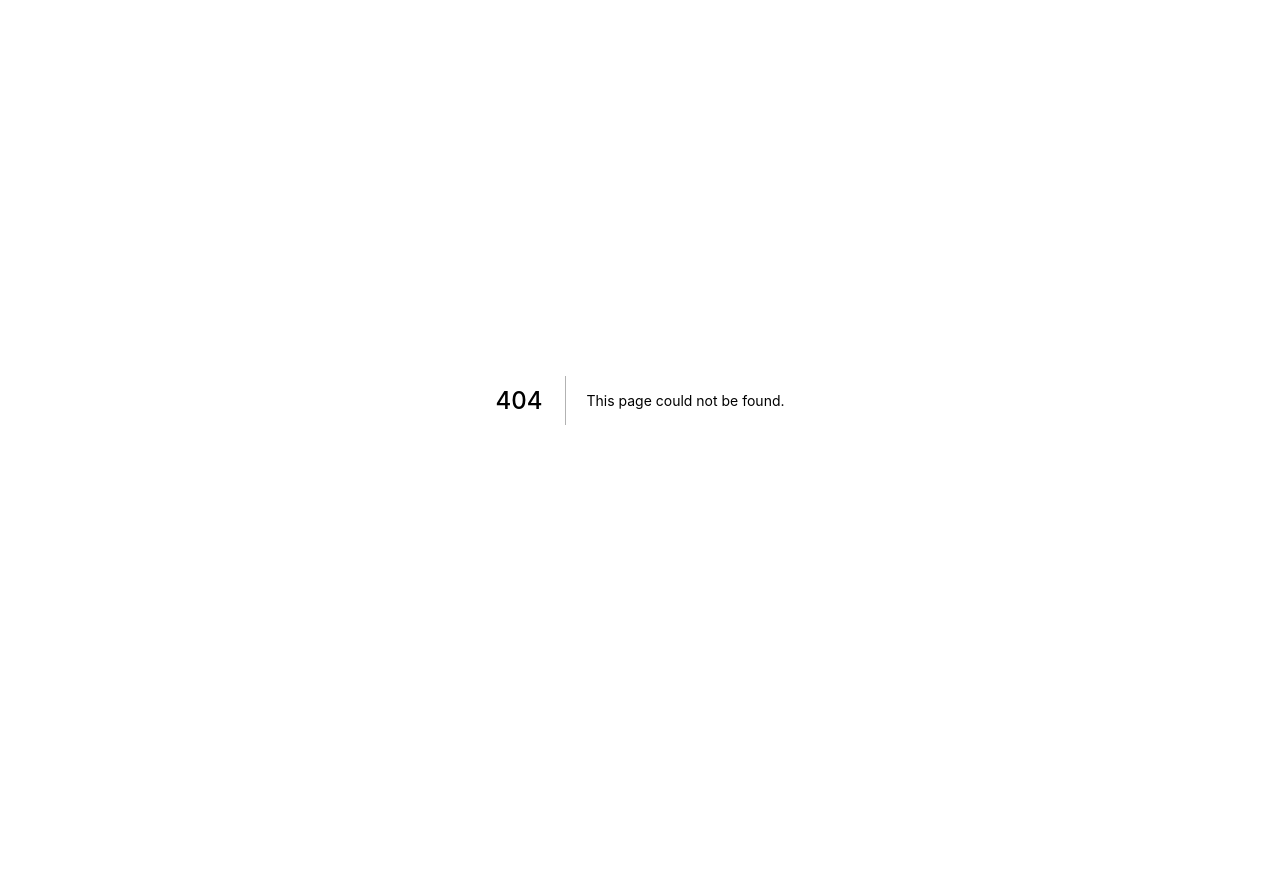
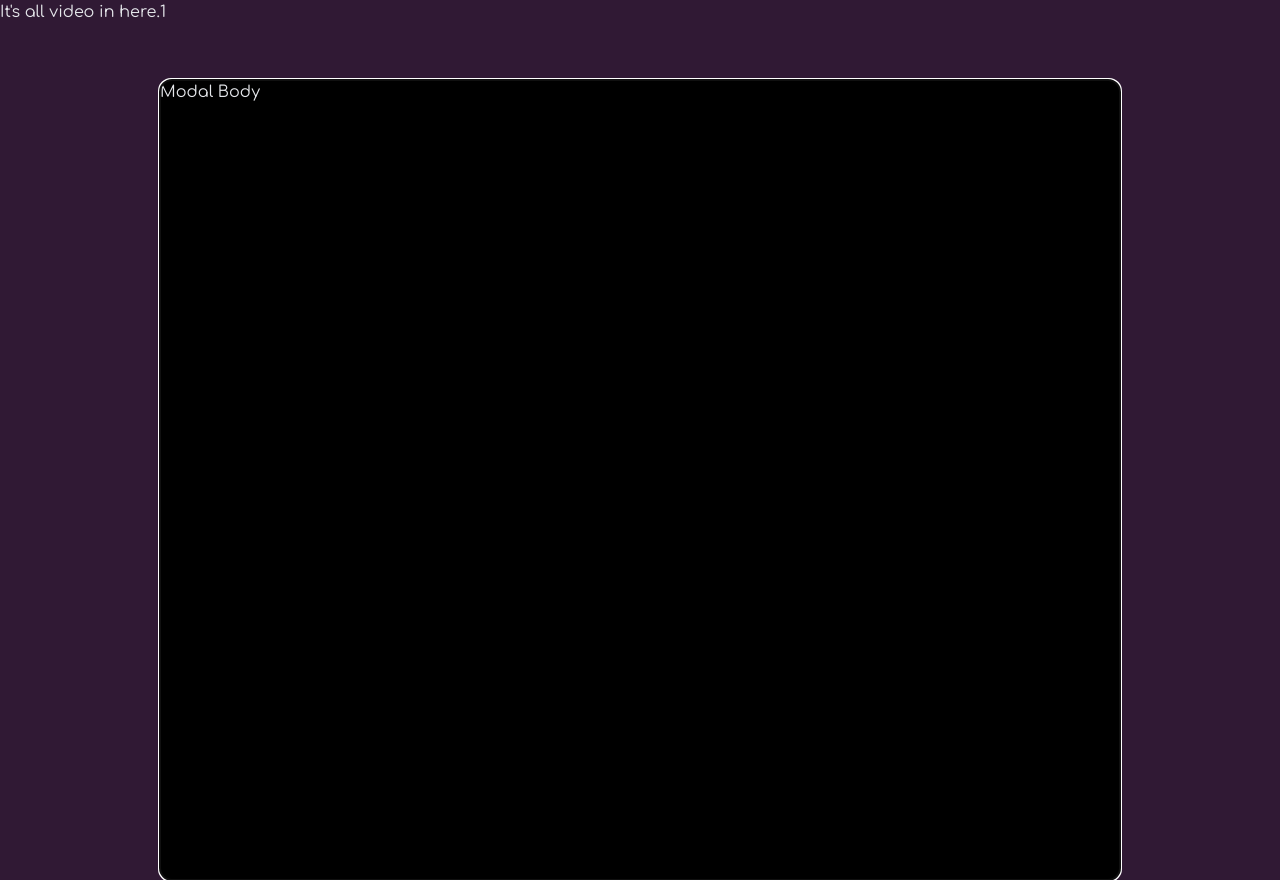
Before and after one commit to MegaUltra/mega-hulu-clone, a Next.js app: page /video/1 in a window 1280 px wide. Before the commit this address had no page. Before the commit the page ends 800 px from the top, so only its background shows below. Built offline with nearby package versions, Linux system fonts and the light colour scheme.

Commit message:
Added YouTubeVideoPlayer to id modal

```diff
--- a/components/Banner.tsx
+++ b/components/Banner.tsx
@@ -1,11 +1,13 @@
 import { PlayIcon } from "@heroicons/react/solid";
 import Image from "next/image";
+import { useRouter } from "next/router";
 
-
-function Banner( { title, description, imgUrl } ) {
+function Banner( { title, description, imgUrl, videoId } ) {
+    const router = useRouter()
 
     const handleOnPlay = () => {
         console.log("handleOnPlay");
+        router.push(`video/${videoId}`)
     };
 
   return (
--- a/components/SectionCards.tsx
+++ b/components/SectionCards.tsx
@@ -1,3 +1,4 @@
+import Link from "next/link"
 import Card from "./Card"
 
 
@@ -12,7 +13,10 @@ function SectionCards({ title, videos = [] }) {
         <div className="flex space-x-6 overflow-y-hidden overflow-x-scroll scrollbar-hide p-2 -m-2">
 
         {videos.map((video, idx) =>{
-                return <Card id={idx} imgUrl={video.imgUrl} title={video.title} description={video.description} date={video.date}/>
+                return
+                <Link href={`/video/{videoId}`}>
+                <Card id={idx} imgUrl={video.imgUrl} title={video.title} description={video.description} date={video.date}/>
+                </Link>
         })}
         </div>
         </section>
--- a/components/youtubePlayer.js
+++ b/components/youtubePlayer.js
@@ -7,10 +7,11 @@ const YoutubeVideoPlayer = (props) => {
     const url = `https://www.youtube.com/watch?v=${id}`;
 
     return (
-        <div className="relative" style={{paddingTop: '56.25%'}}>
+        <div className="relative pt-[56.25%]">
             <ReactPlayer
             url={url}
             playing={playing}
+            controls={true}
             width="100%"
         height="100%"
         className="absolute inset-0 w-full h-full"
--- a/package.json
+++ b/package.json
@@ -15,6 +15,7 @@
     "react": "17.0.2",
     "react-dom": "17.0.2",
     "react-flip-move": "^3.0.4",
+    "react-modal": "^3.14.4",
     "react-player": "^2.10.0",
     "tailwind-scrollbar-hide": "^1.1.7"
   },
--- a/pages/index.tsx
+++ b/pages/index.tsx
@@ -48,7 +48,9 @@ const Home: NextPage = ({ shortVideos, featureVideos, musicVideos, promoVideos,
 <main className='pb-16'>
      <Navbar username="poopins" />
 
-     <Banner title='Mega Ultra Studios' description="Mega Ultra Studios creates short and feature length films, promotional videos, and music videos. Let's make it weird." imgUrl='/images/background.jpg' />
+     <Banner
+     videoId="490aKBEbxEA"
+     title='Mega Ultra Studios' description="Mega Ultra Studios creates short and feature length films, promotional videos, and music videos. Let's make it weird." imgUrl='/images/background.jpg' />
 
      {/* <Card title='Left for Dead' description="Tough girls with knives. Exploitation." date="2014"
      imgUrl='/images/lfd-thumb.jpg'
--- /dev/null
+++ b/pages/video/[videoId].js
@@ -0,0 +1,27 @@
+import { useRouter } from "next/router"
+import ReactModal from 'react-modal'
+import { YoutubeVideoPlayer } from '../../components/youtubePlayer'
+
+
+const Video = () => {
+    const router = useRouter()
+
+    console.log({ router })
+    return <div>
+        It's all video in here.
+        {router.query.videoId}
+        <ReactModal
+        isOpen={true}
+        contentLabel="Watch the demo"
+        onRequestClose={() => router.back()}
+        className="bg-black w-full md:w-[80vw] lg:w-[75vw] min-h-screen mx-auto md:mt-[2rem] md:rounded-xl shadow overflow-hidden"
+        overlayClassName="inset-0 absolute p-4 md:p-12 top-0 flex flex-col space-y-2"
+        >
+            <div>Modal Body</div>
+            <YoutubeVideoPlayer id={router.query.videoId}
+     playing={false} />
+        </ReactModal>
+    </div>
+}
+
+export default Video
```
Also changed, not shown: 1 other file (tests, documents, lock files or other folders).
